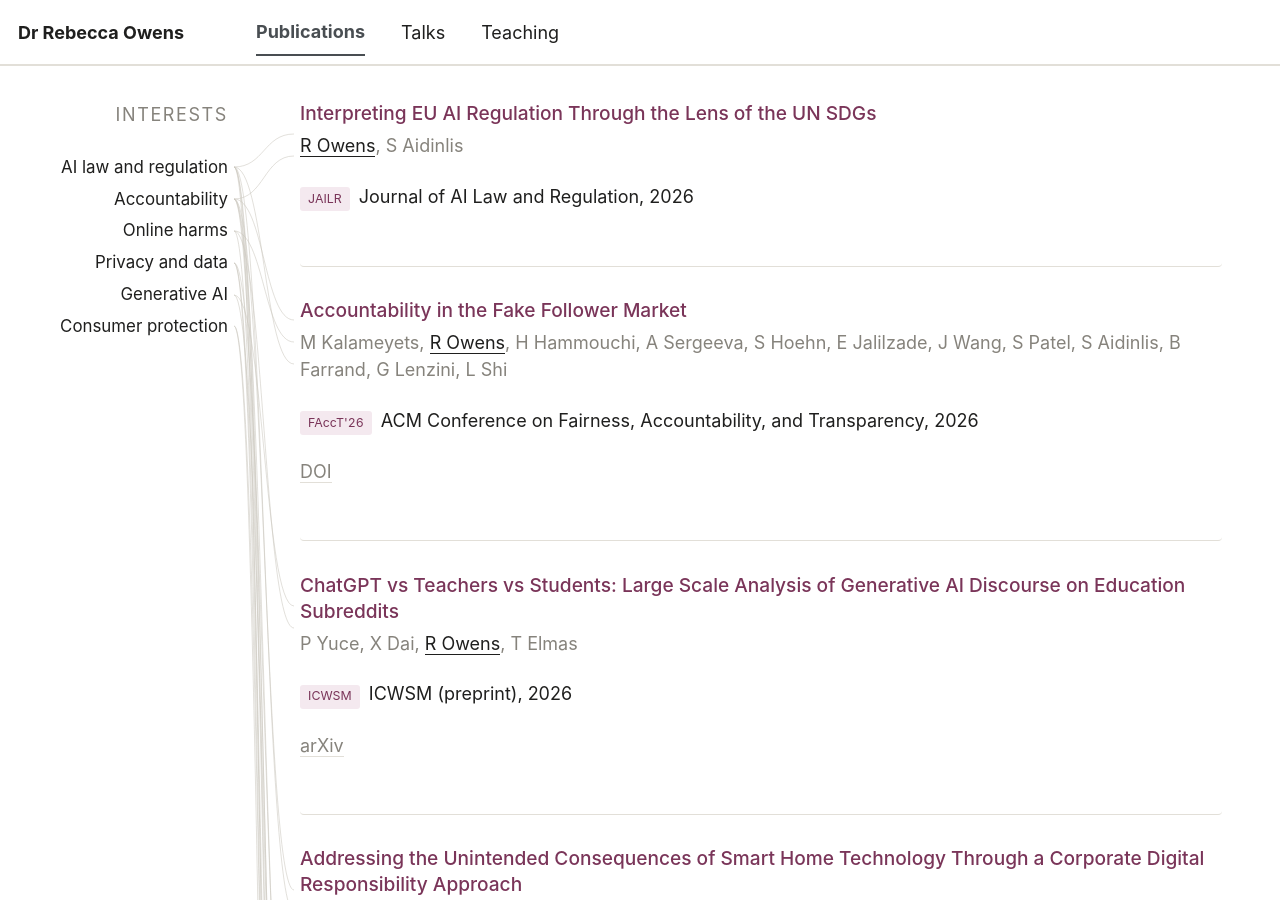
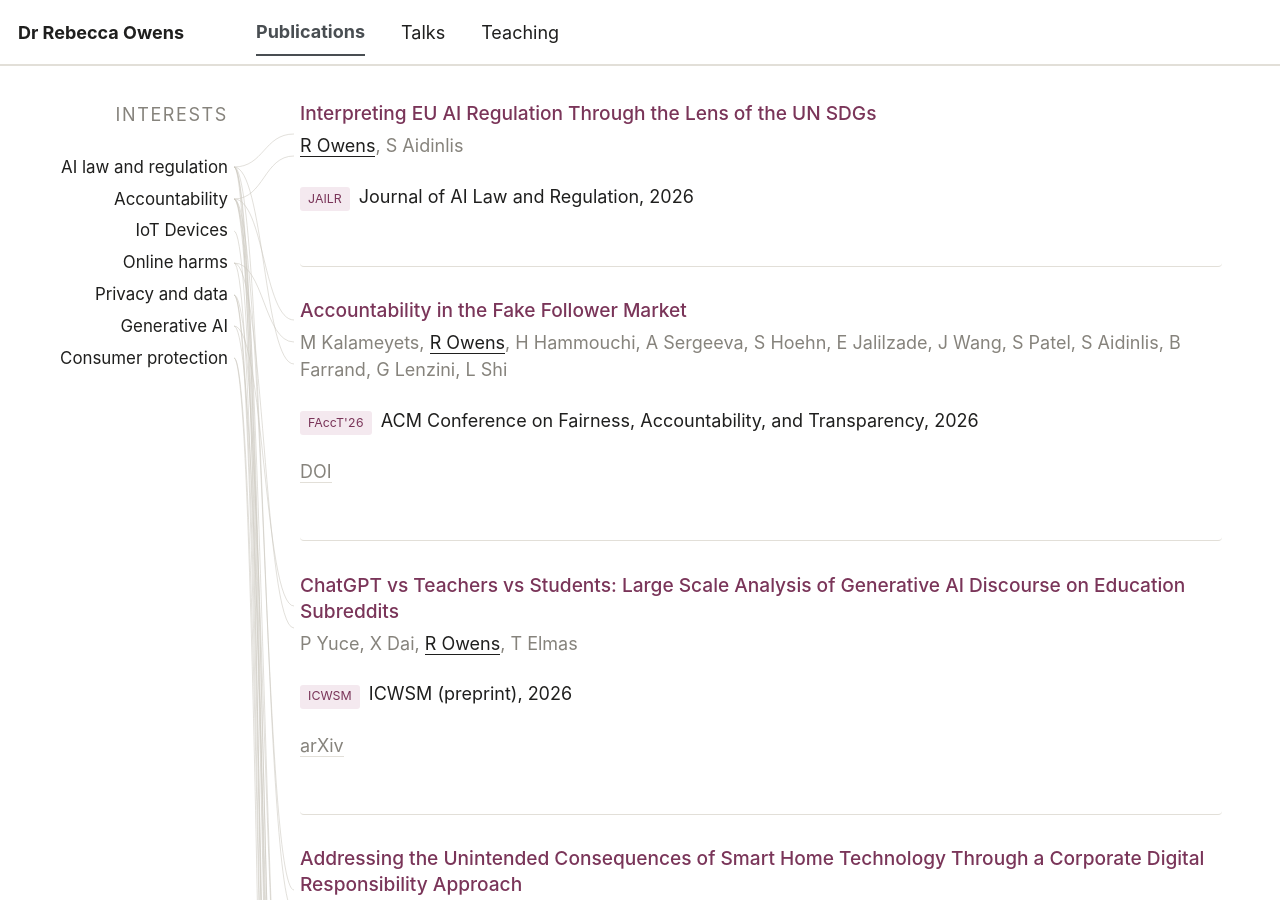
Before and after one commit to Rebecca-Owens/Rebecca-Owens.github.io, a Jekyll site: the page built from _pages/publications.html, in a window 1280 px wide and 900 px high. Built offline with Jekyll 4.4.1, drawn with Linux system fonts in a browser that asks for light colours; a style sheet for code colours, icons or effects is not loaded.

Commit message:
Add IoT Devices topic and citation to publication

```diff
--- a/_publications/2023-11-01-responsible-ai-smart-home.md
+++ b/_publications/2023-11-01-responsible-ai-smart-home.md
@@ -10,5 +10,6 @@ topics:
   - Smart homes
   - AI law and regulation
   - Accountability
+  - IoT Devices
 citation: "J Copilah Ali, R Owens, H Wu, V Nilja Zang, S Olabode and K Elliot, 'Responsible AI and the Smart Home Environment: A Multidisciplinary Overview of Issues, Challenges, and Solutions' <i>International Conference on AI and the Digital Economy</i> (CADE 2023)."
 ---
```
